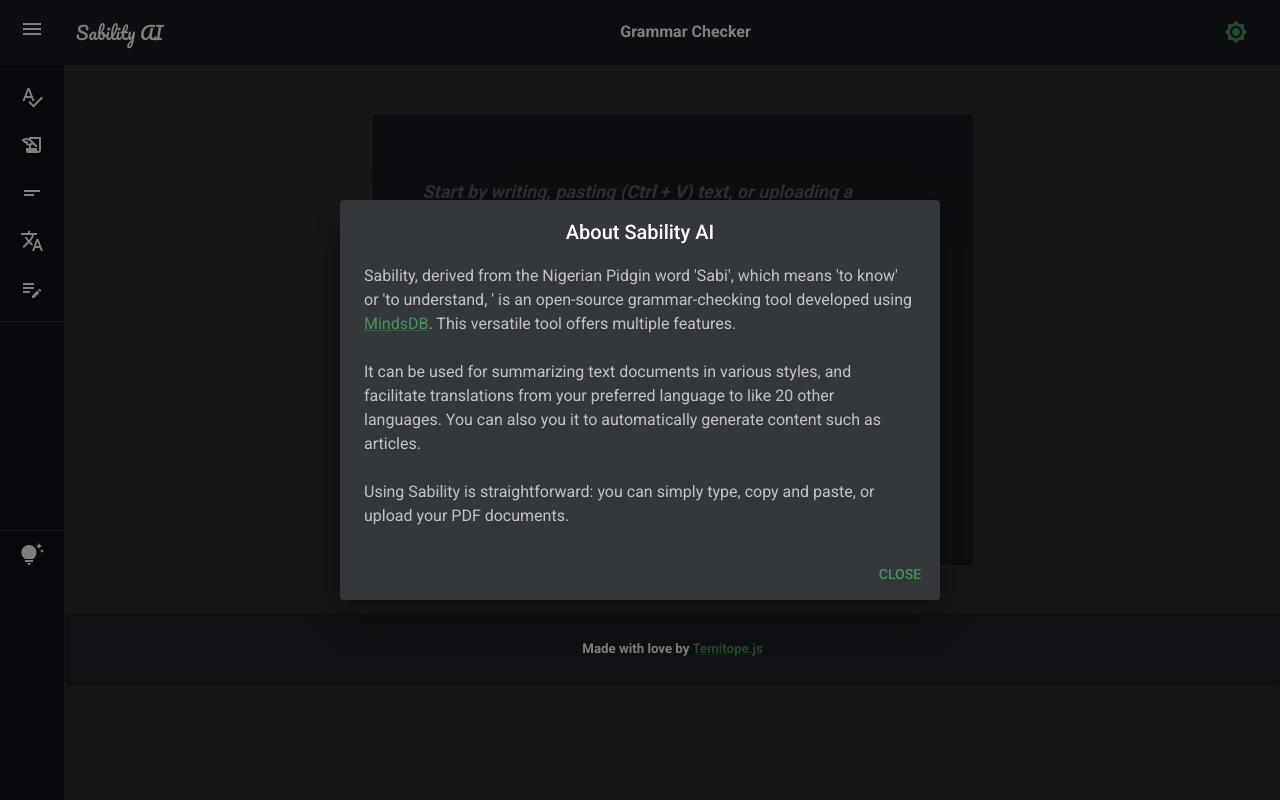
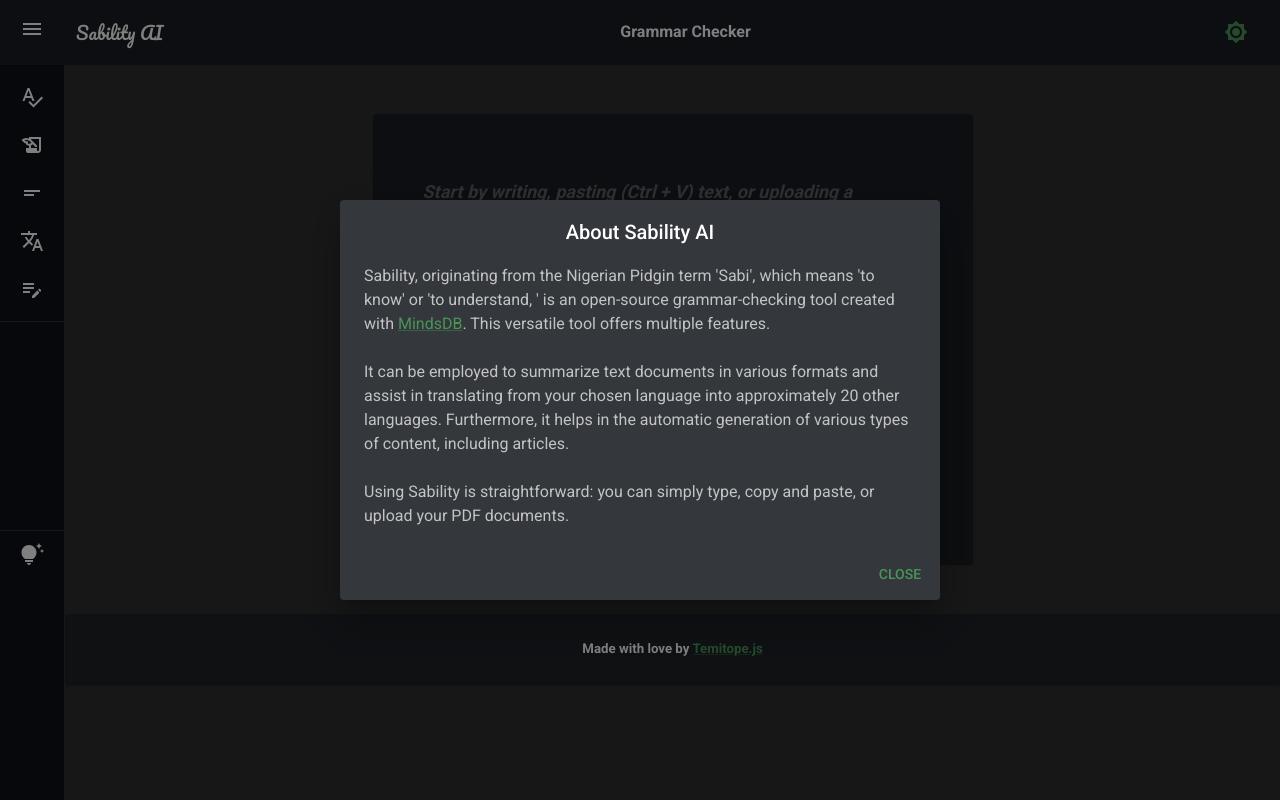
Before and after one commit to tope-olajide/sabi-ai, a Next.js app: page / in a window 1280 px wide. Both pictures are taken after a click on the button "Info". Built offline with nearby package versions, Linux system fonts and the light colour scheme.

Commit message:
Update the About content

```diff
--- a/src/components/SideBar.tsx
+++ b/src/components/SideBar.tsx
@@ -367,15 +367,16 @@
             </DialogTitle>
             <DialogContent>
               <DialogContentText id="alert-dialog-slide-description">
-                Sability, derived from the Nigerian Pidgin word
+                Sability, originating from the Nigerian Pidgin term
                 &apos;Sabi&apos;, which means &apos;to know&apos; or &apos;to
                 understand, &apos; is an open-source grammar-checking tool
-                developed using <Link href="https://mindsdb.com/">MindsDB</Link>
+                created with <Link href="https://mindsdb.com/">MindsDB</Link>
                 . This versatile tool offers multiple features. <br /> <br /> It
-                can be used for summarizing text documents in various styles,
-                and facilitate translations from your preferred language to like
-                20 other languages. You can also you it to automatically
-                generate content such as articles.
+                can be employed to summarize text documents in various formats
+                and assist in translating from your chosen language into
+                approximately 20 other languages. Furthermore, it helps in the
+                automatic generation of various types of content, including
+                articles.
                 <br /> <br />
                 Using Sability is straightforward: you can simply type, copy and
                 paste, or upload your PDF documents.
```
